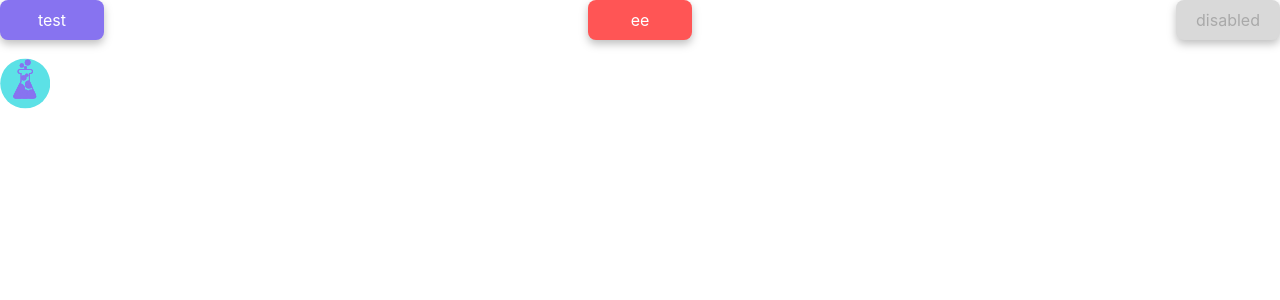
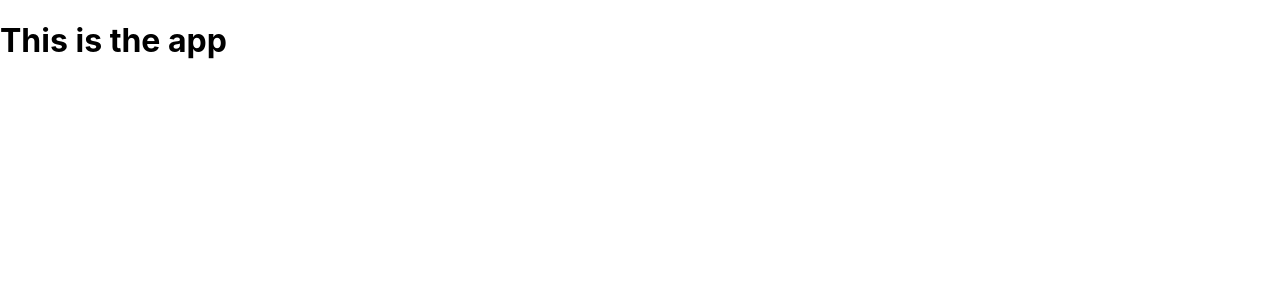
Before and after one commit to fechad/social-media-app, a React (Create React App) app in the folder client/: page / in a window 1280 px wide. Shown: the top 300 px of the page. Built offline with nearby package versions, Linux system fonts and the light colour scheme.

Commit message:
added route to /components and added icons to buttons

```diff
--- a/client/src/App.tsx
+++ b/client/src/App.tsx
@@ -1,22 +1,11 @@
 import React from 'react';
 import './App.css';
-import Button from './components/Button';
 
 
 function App() {
   return (
-    <div className="App">
-
-     <body >
-       <div style={{height: '100%', width: '100%', display: 'flex', justifyContent: 'space-between'}}>
-      <Button></Button>
-      <Button color='#FF5555' text= 'ee'></Button>
-      <Button state='disabled' text= 'disabled'></Button></div>
-
-      <img src='logo.svg' alt = ' test' height="87"
-    width="50"></img>
-
-     </body>
+    <div className='App'>
+      <h1>This is the app</h1>
     </div>
   );
 }
--- a/client/src/components/Button.tsx
+++ b/client/src/components/Button.tsx
@@ -1,20 +1,33 @@
-import React from 'react'
+import React, { ReactElement } from 'react'
+import PropTypes from 'prop-types'
 import '../styles/Button.css'
+import { IconBaseProps } from 'react-icons'
 
-const Button = ({color, icon, text, state} : {color: string, icon: string, text: string, state: string}) => {
+interface buttonProps {
+    color?: string,
+    text: string,
+    icon?:  ReactElement<IconBaseProps>,
+    state?: string
+}
+
+const Button = ({color, icon, text, state} : buttonProps) => {
   return (
     <div style={ state === 'disabled' ? {backgroundColor: '#D9D9D9'} : {backgroundColor:
         color}} className='ButtonComponent'>
         <p style={state === 'disabled' ?{color: 'darkgrey'} : {color: 'white'}}>{text}</p>
+        {icon ? icon : ''}
     </div>
   )
 }
 
 Button.defaultProps = {
     color: '#8773F0',
-    icon: 'null',
     text: 'test',
+    icon: undefined,
     state: 'enabled'
 }
 
+Button.propTypes = {
+    text: PropTypes.string.isRequired,
+}
 export default Button
--- a/client/src/index.tsx
+++ b/client/src/index.tsx
@@ -3,14 +3,25 @@ import ReactDOM from 'react-dom/client';
 import './index.css';
 import App from './App';
 import reportWebVitals from './reportWebVitals';
+import {
+  BrowserRouter,
+  Routes,
+  Route,
+} from "react-router-dom";
+import Library from './pages/Library';
 
 const root = ReactDOM.createRoot(
   document.getElementById('root') as HTMLElement
 );
 root.render(
-  <React.StrictMode>
-    <App />
-  </React.StrictMode>
+  <BrowserRouter>
+    <Routes>
+      <Route path='/' element={<App/>}>
+        <Route index element={<App/>}/>
+      </Route>
+      <Route path='/components' element={<Library/>}/>
+    </Routes>
+  </BrowserRouter>
 );
 
 // If you want to start measuring performance in your app, pass a function
--- /dev/null
+++ b/client/src/pages/Library.tsx
@@ -0,0 +1,20 @@
+import React from 'react'
+import Button from '../components/Button';
+import { FaEdit } from "react-icons/fa";
+
+const Library = () => {
+  return (
+    <section>
+      <div style={{height: '100%', width: '100%', display: 'flex', justifyContent: 'space-between'}}>
+      <Button></Button>
+      <Button color='#FF5555' text= 'ee'></Button>
+      <Button state='disabled' text= 'disabled'></Button></div>
+      <Button icon = {<FaEdit/>} ></Button>
+
+      <img src='logo.svg' alt = ' test' height="87"
+    width="50"></img>
+    </section>
+  )
+}
+
+export default Library
```
